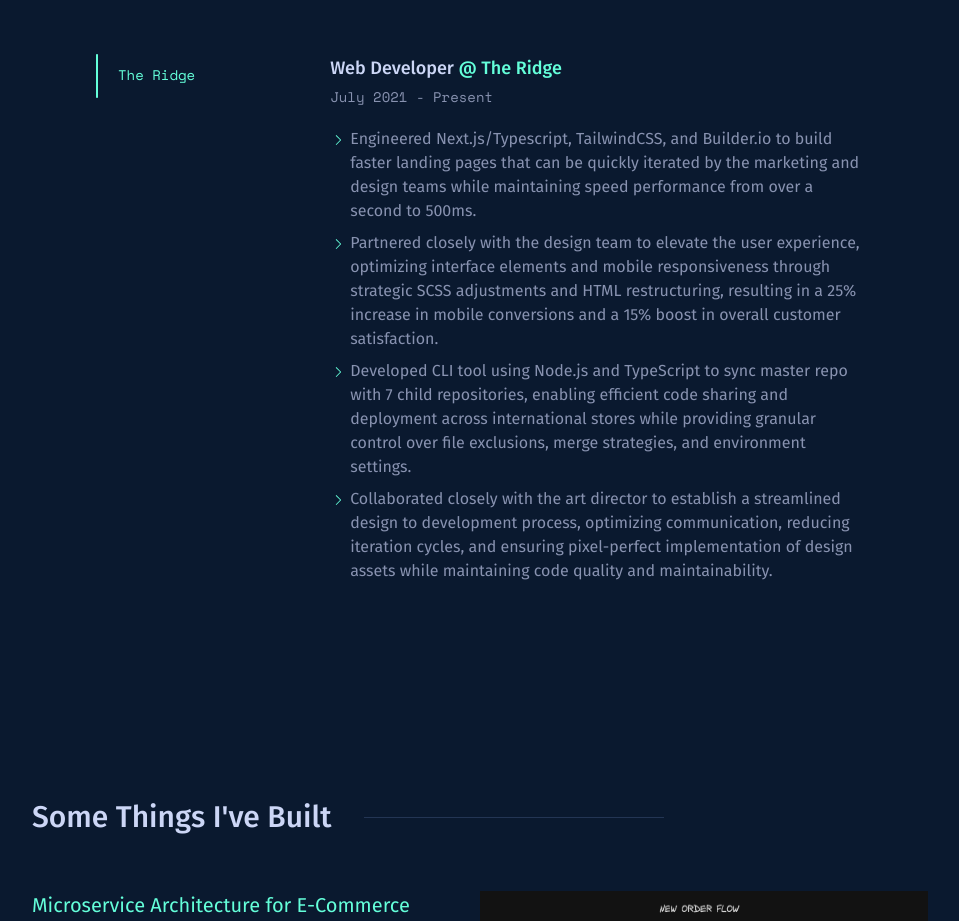
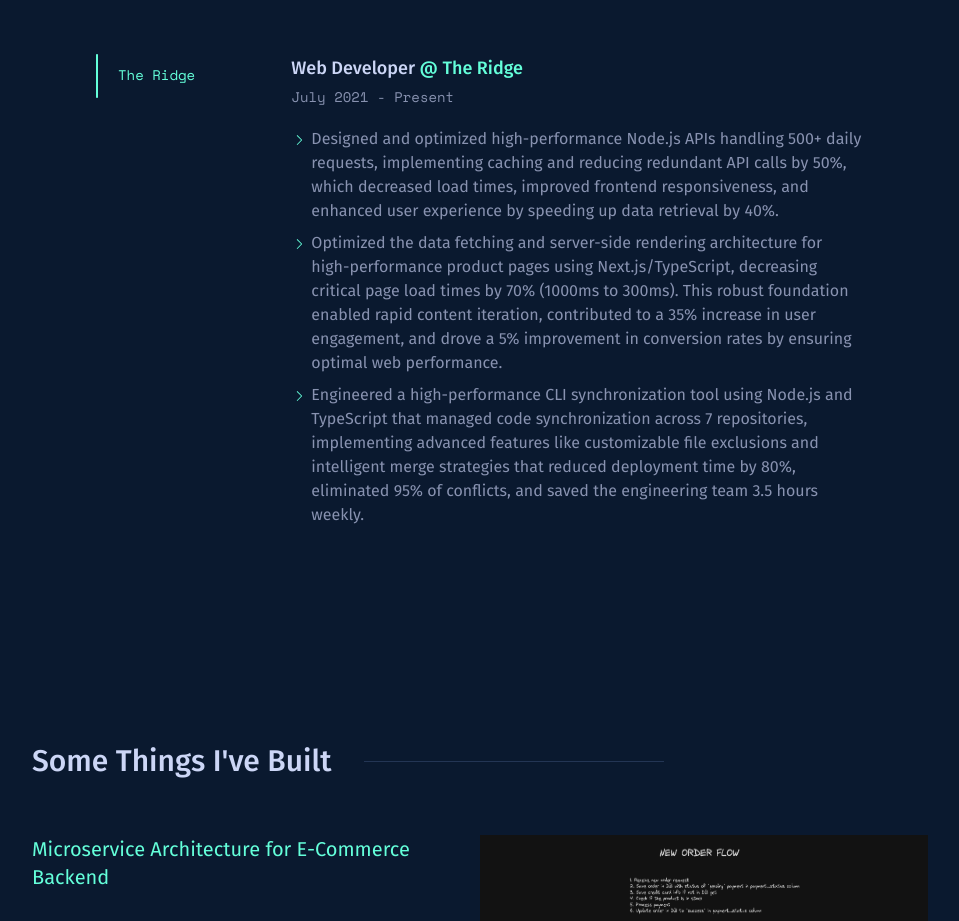
Before and after one commit to bryanyi/bryanyi-portfolio-v2, a Next.js app: page / in a window 1280 px wide. Shown: the part 1520-2441 px from the top of the page, without its empty margins (160-1119 px from the left). Built offline with nearby package versions, Linux system fonts and the light colour scheme.

Commit message:
update work info

```diff
--- a/data/workhistory.ts
+++ b/data/workhistory.ts
@@ -8,11 +8,10 @@
     position: "Web Developer",
     timeEmployed: "July 2021 - Present",
     description: [
-      "Engineered Next.js/Typescript, TailwindCSS, and Builder.io to build faster landing pages that can be quickly iterated by the marketing and design teams while maintaining speed performance from over a second to 500ms.",
-      "Partnered closely with the design team to elevate the user experience, optimizing interface elements and mobile responsiveness through strategic SCSS adjustments and HTML restructuring, resulting in a 25% increase in mobile conversions and a 15% boost in overall customer satisfaction.",
-      "Developed CLI tool using Node.js and TypeScript to sync master repo with 7 child repositories, enabling efficient code sharing and deployment across international stores while providing granular control over file exclusions, merge strategies, and environment settings.",
-      "Collaborated closely with the art director to establish a streamlined design to development process, optimizing communication, reducing iteration cycles, and ensuring pixel-perfect implementation of design assets while maintaining code quality and maintainability."
-    ],
+      "Designed and optimized high-performance Node.js APIs handling 500+ daily requests, implementing caching and reducing redundant API calls by 50%, which decreased load times, improved frontend responsiveness, and enhanced user experience by speeding up data retrieval by 40%.",
+      "Optimized the data fetching and server-side rendering architecture for high-performance product pages using Next.js/TypeScript, decreasing critical page load times by 70% (1000ms to 300ms). This robust foundation enabled rapid content iteration, contributed to a 35% increase in user engagement, and drove a 5% improvement in conversion rates by ensuring optimal web performance.",
+      "Engineered a high-performance CLI synchronization tool using Node.js and TypeScript that managed code synchronization across 7 repositories, implementing advanced features like customizable file exclusions and intelligent merge strategies that reduced deployment time by 80%, eliminated 95% of conflicts, and saved the engineering team 3.5 hours weekly.",
+    ]
   },
 ];
 
```
